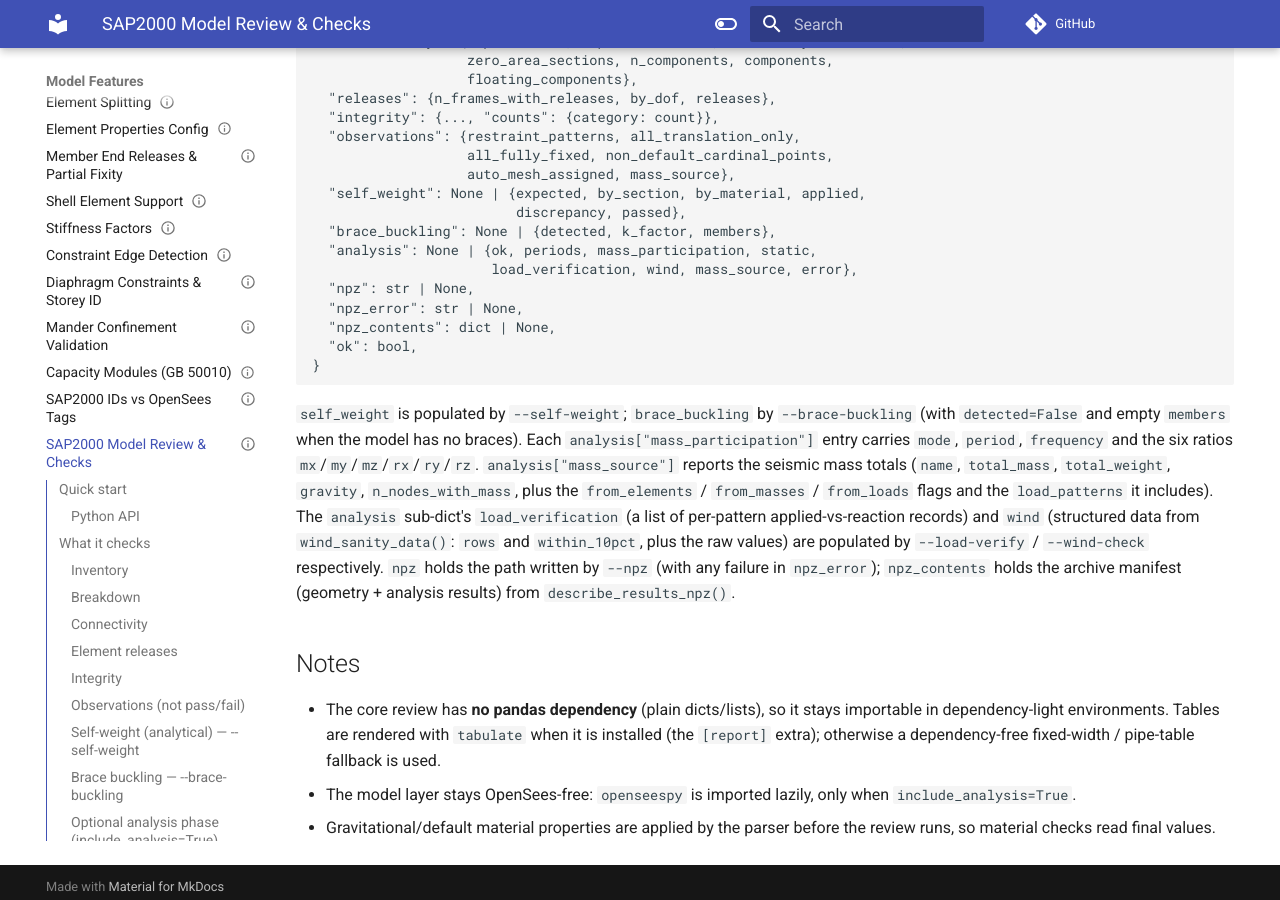
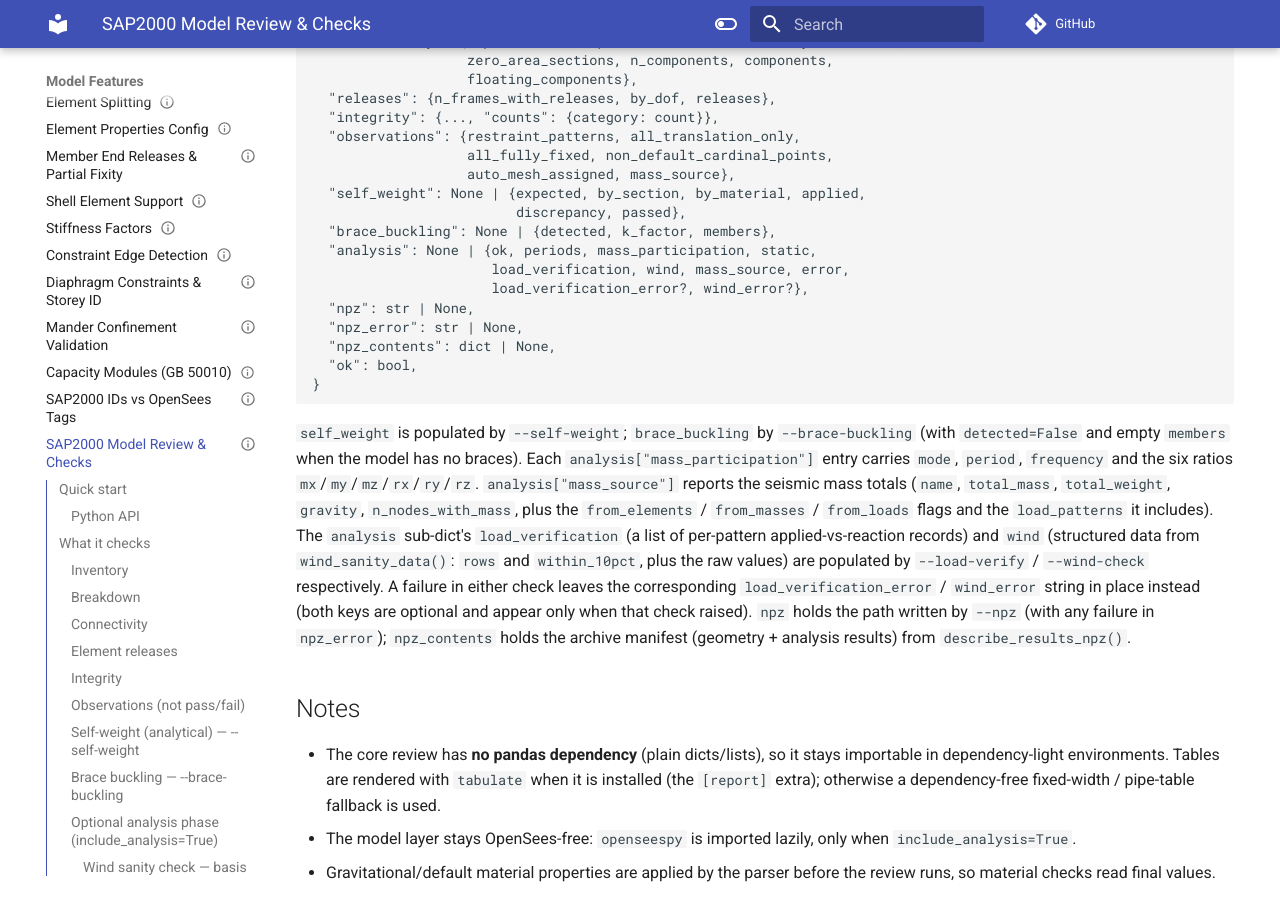
Before and after one commit to boustrephon/fea_toolkit, an MkDocs documentation site: the page built from docs/model_review.md, in a window 1280 px wide and 900 px high, scrolled down 5963 px. Built offline with MkDocs 1.6.1 and Material for MkDocs 9.7.7, drawn with Linux system fonts in a browser that asks for light colours; comment, search, counter and statistics services are not loaded.

Commit message:
docs(review): document optional load-verification and wind error keys
The analysis result schema omitted load_verification_error and wind_error, although the surrounding text and the text/Markdown formatters already reference both. List them as optional (failure-only) keys and note when they appear.

```diff
--- a/docs/model_review.md
+++ b/docs/model_review.md
@@ -292,7 +292,8 @@
                          discrepancy, passed},
   "brace_buckling": None | {detected, k_factor, members},
   "analysis": None | {ok, periods, mass_participation, static,
-                      load_verification, wind, mass_source, error},
+                      load_verification, wind, mass_source, error,
+                      load_verification_error?, wind_error?},
   "npz": str | None,
   "npz_error": str | None,
   "npz_contents": dict | None,
@@ -311,7 +312,10 @@
 The `analysis` sub-dict's `load_verification` (a list of per-pattern
 applied-vs-reaction records) and `wind` (structured data from
 `wind_sanity_data()`: `rows` and `within_10pct`, plus the raw values) are
-populated by `--load-verify` / `--wind-check` respectively.
+populated by `--load-verify` / `--wind-check` respectively.  A failure in
+either check leaves the corresponding `load_verification_error` /
+`wind_error` string in place instead (both keys are optional and appear
+only when that check raised).
 `npz` holds the path written by `--npz` (with any failure in `npz_error`);
 `npz_contents` holds the archive manifest (geometry + analysis results)
 from `describe_results_npz()`.
```
